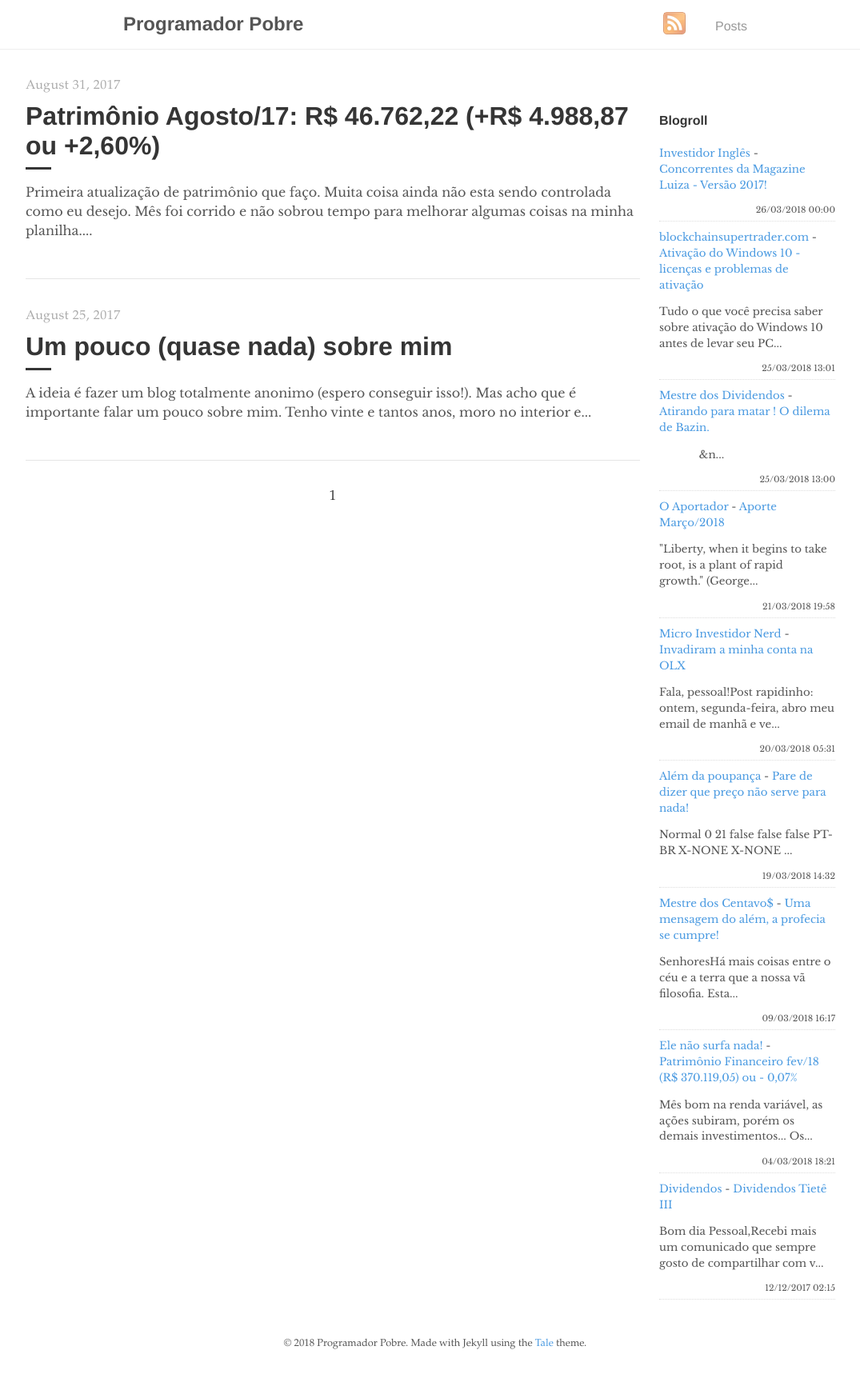
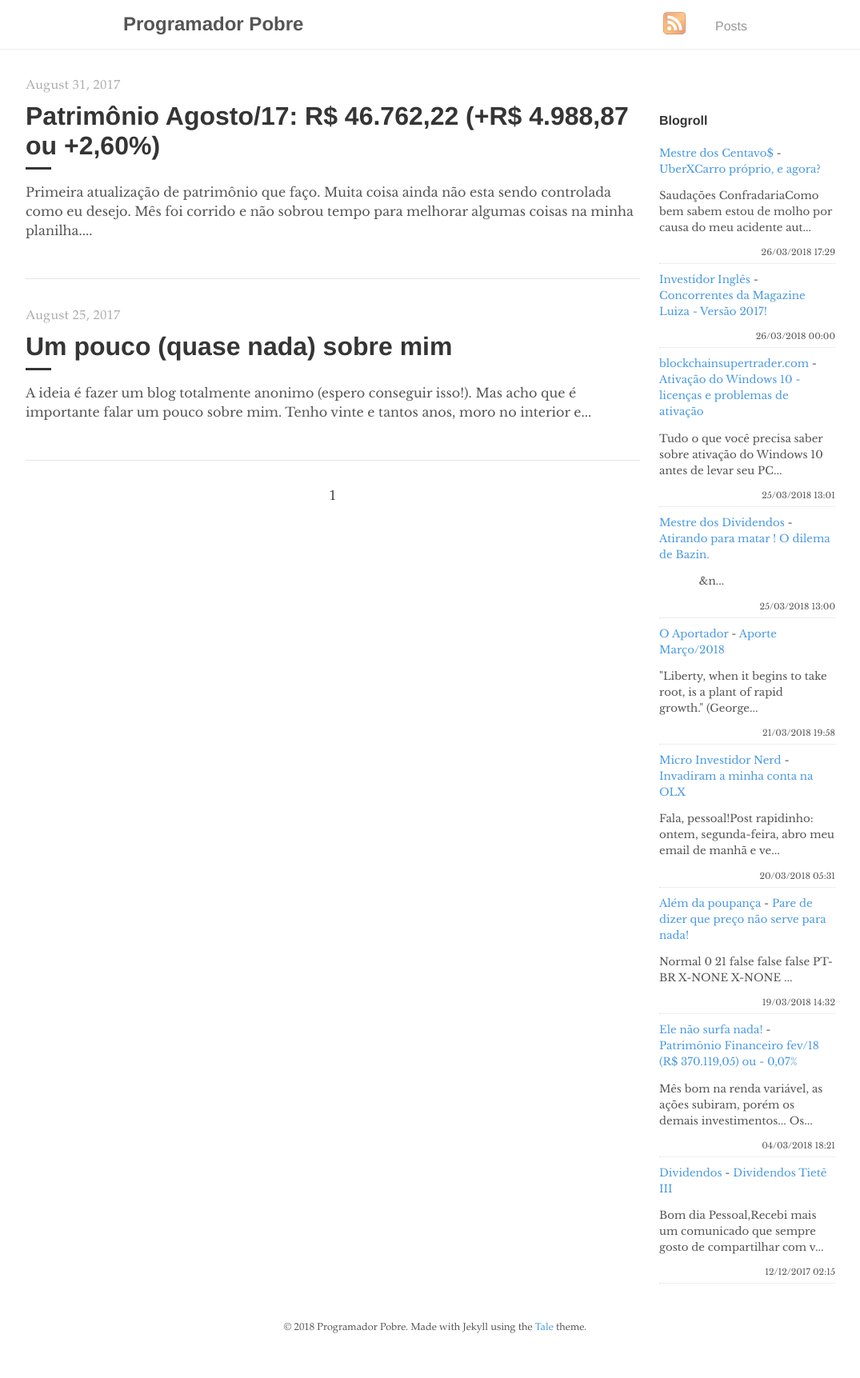
Before and after one commit to programadorpobre/programadorpobre.github.io, a Jekyll site: the page built from index.html, in a window 1280 px wide. Shown: the whole page at 80% size, without its empty margins (96-1171 px from the left). Built offline with Jekyll 4.4.1, drawn with Linux system fonts in a browser that asks for light colours; the list of posts is cut into pages by our own code; comment, search, counter and statistics services are not loaded.

Commit message:
[ci skip] travis #234

```diff
--- a/_includes/feed-entries.html
+++ b/_includes/feed-entries.html
@@ -1,3 +1,8 @@
+<div class="feed-entry">
+    <a class="feed-entry-site-name" href="https://mestredoscentavos.blogspot.com/">Mestre dos Centavo$</a> - <a class="feed-entry-title" href="https://mestredoscentavos.blogspot.com/2018/03/uberxcarro-proprio-e-agora.html">UberXCarro próprio, e agora?</a>
+    <p class="feed-entry-summary">Saudações ConfradariaComo bem sabem estou de molho por causa do meu acidente aut...</p>
+    <time datetime="2018-03-26T17:29:00.002-07:00">26/03/2018 17:29</time>
+</div>
 <div class="feed-entry">
     <a class="feed-entry-site-name" href="http://www.investidoringles.com/">Investidor Inglês</a> - <a class="feed-entry-title" href="http://www.investidoringles.com/2018/03/concorrentes-mglu3-2017.html">Concorrentes da Magazine Luiza - Versão 2017!</a>
     <p class="feed-entry-summary"></p>
@@ -29,11 +34,6 @@
     <time datetime="2018-03-19T14:32:00.000-03:00">19/03/2018 14:32</time>
 </div>
 <div class="feed-entry">
-    <a class="feed-entry-site-name" href="https://mestredoscentavos.blogspot.com/">Mestre dos Centavo$</a> - <a class="feed-entry-title" href="https://mestredoscentavos.blogspot.com/2018/03/uma-mensagem-do-alem-profecia-se-cumpre.html">Uma mensagem do além, a profecia se cumpre!</a>
-    <p class="feed-entry-summary">SenhoresHá mais coisas entre o céu e a terra que a nossa vã filosofia.&nbsp;Esta...</p>
-    <time datetime="2018-03-09T16:17:00.000-08:00">09/03/2018 16:17</time>
-</div>
-<div class="feed-entry">
     <a class="feed-entry-site-name" href="https://elenaosurfanada.blogspot.com/">Ele não surfa nada!</a> - <a class="feed-entry-title" href="https://elenaosurfanada.blogspot.com/2018/03/patrimonio-financeiro-fev18-r-37011905.html">Patrimônio Financeiro fev/18 (R$ 370.119,05) ou - 0,07%</a>
     <p class="feed-entry-summary">Mês bom na renda variável, as ações subiram, porém os demais investimentos... Os...</p>
     <time datetime="2018-03-04T18:21:00.002-03:00">04/03/2018 18:21</time>
```
